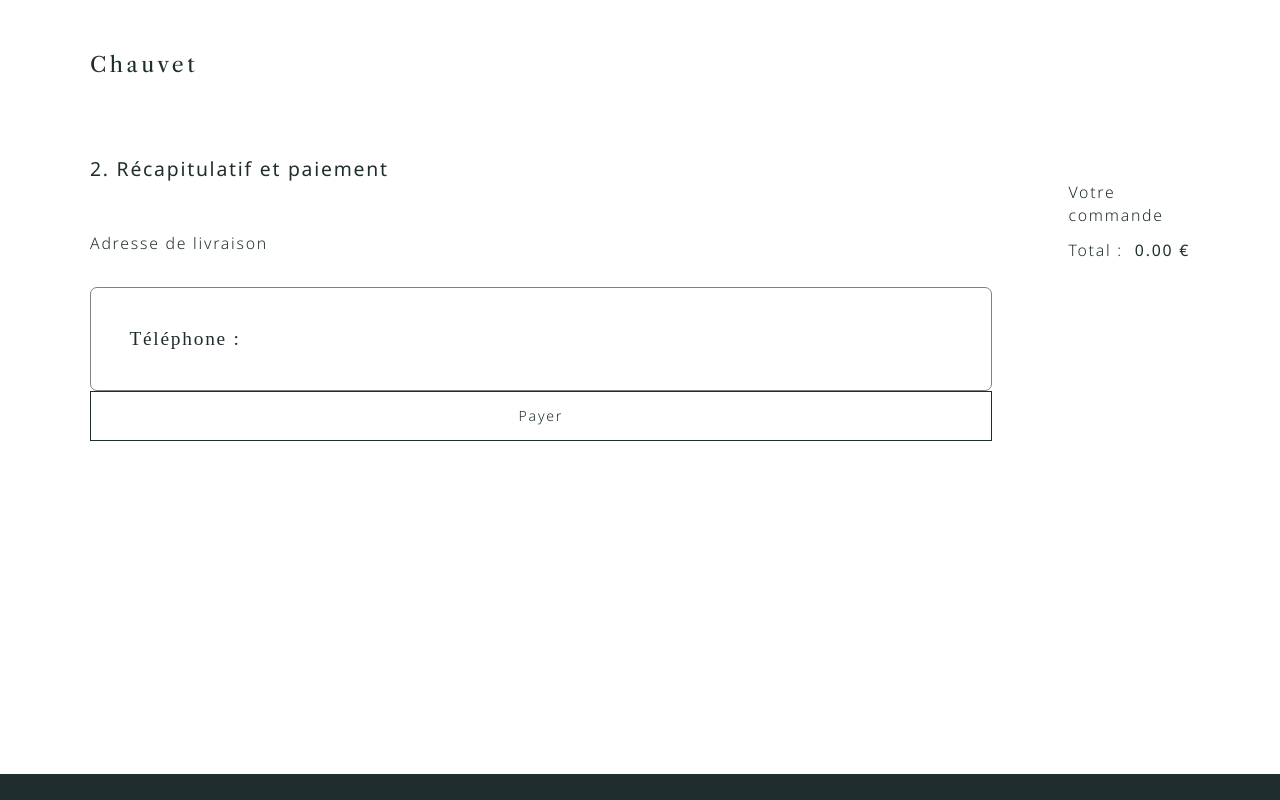
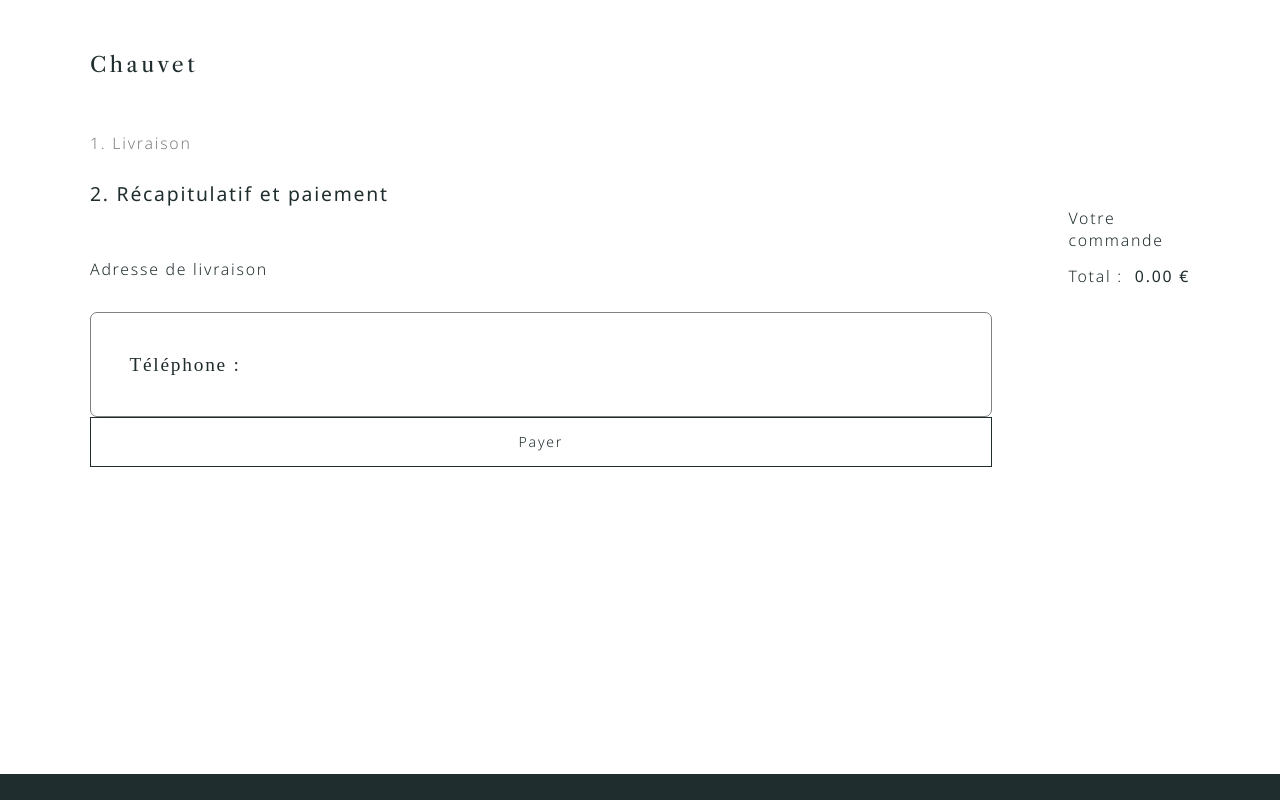
Before and after one commit to bergam99/chauvet-2, a Next.js app: page /checkout/summary in a window 1280 px wide. Built offline with nearby package versions, Linux system fonts and the light colour scheme; a web font is replaced by a local one.

Commit message:
form link

```diff
--- a/pages/checkout/summary/index.tsx
+++ b/pages/checkout/summary/index.tsx
@@ -4,6 +4,7 @@ import classes from "./summary.module.css";
 import { totalPrice, useCartStore } from "@/stores/cart";
 import { useCheckoutStore } from "@/stores/checkout";
 import Loader from "@/components/loader";
+import Link from "next/link";
 
 const Summary = () => {
   const { shippingAddress } = useCheckoutStore();
@@ -38,7 +39,9 @@ const Summary = () => {
   }
   return (
     <>
-      {/* <p>1. Livraison</p> */}
+      <Link href="/checkout/form" className={classes.livraison}>
+        1. Livraison
+      </Link>
       <CheckoutLayout
         title="2. Récapitulatif et paiement"
         subTitle="Adresse de livraison"
--- a/pages/checkout/summary/summary.module.css
+++ b/pages/checkout/summary/summary.module.css
@@ -1,16 +1,22 @@
-.address{
-    font-size: var(--fs-xs);
+.livraison {
+    font-size: var(--fs-s);
     font-family: var(--ff-body2);
     color: var(--color-gray);
 }
 
-.addressContainer{
+.address {
+    /* font-size: var(--fs-xs); */
+    font-family: var(--ff-body2);
+    color: var(--color-gray);
+}
+
+.addressContainer {
     border: .6px solid var(--color-gray);
     border-radius: var(--br-m);
     padding: var(--sp-l);
 }
 
-.total{
+.total {
     font-size: var(--fs-xs);
     font-family: var(--ff-body2);
     padding-top: var(--sp-4xl);
```
